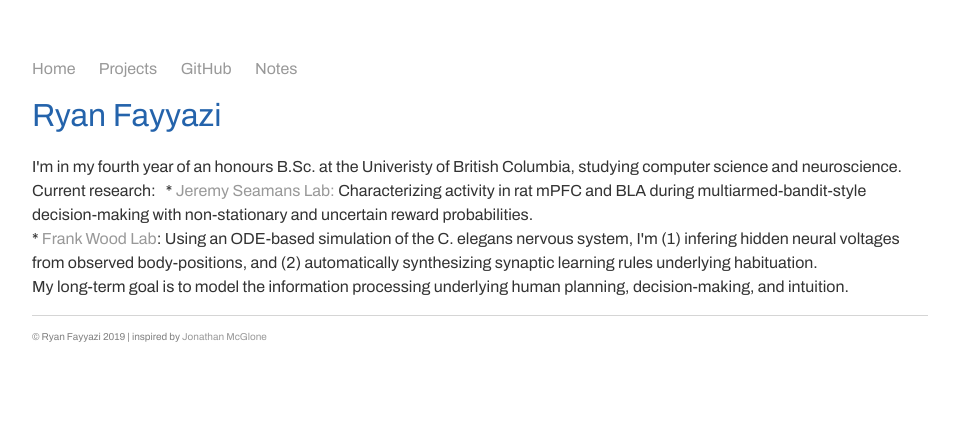
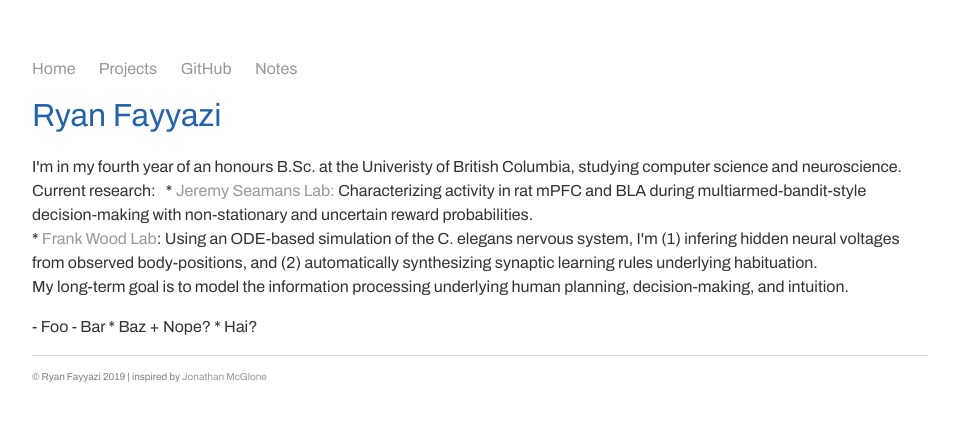
Before and after one commit to rfayyazi/rfayyazi.github.io, a Jekyll site: the page built from index.html, in a window 1280 px wide. Shown: the top 421 px of the page, without its empty margins (160-1119 px from the left). Built offline with Jekyll 4.4.1, drawn with Linux system fonts in a browser that asks for light colours; some web fonts are replaced.

Commit message:
Update index.html

```diff
--- a/index.html
+++ b/index.html
@@ -11,4 +11,10 @@ title: Ryan Fayyazi
     * <a href="https://www.centreforbrainhealth.ca/seamans-jeremy">Jeremy Seamans Lab:</a> Characterizing activity in rat mPFC and BLA during multiarmed-bandit-style decision-making with non-stationary and uncertain reward probabilities. <br/>
     * <a href="https://www.cs.ubc.ca/~fwood/">Frank Wood Lab</a>: Using an ODE-based simulation of the C. elegans nervous system, I'm (1) infering hidden neural voltages from observed body-positions, and (2) automatically synthesizing synaptic learning rules underlying habituation. <br/>
   My long-term goal is to model the information processing underlying human planning, decision-making, and intuition.</p>
+<p>- Foo
+- Bar
+  * Baz
+    + Nope?
+  * Hai?</p>
+
 </div><!-- /.blurb -->
```
